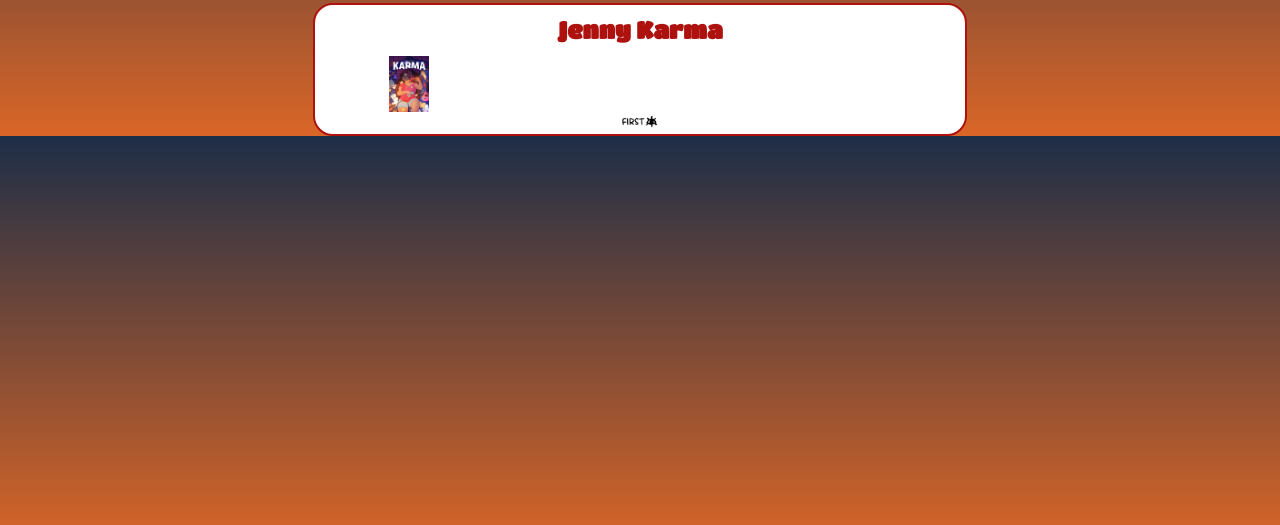
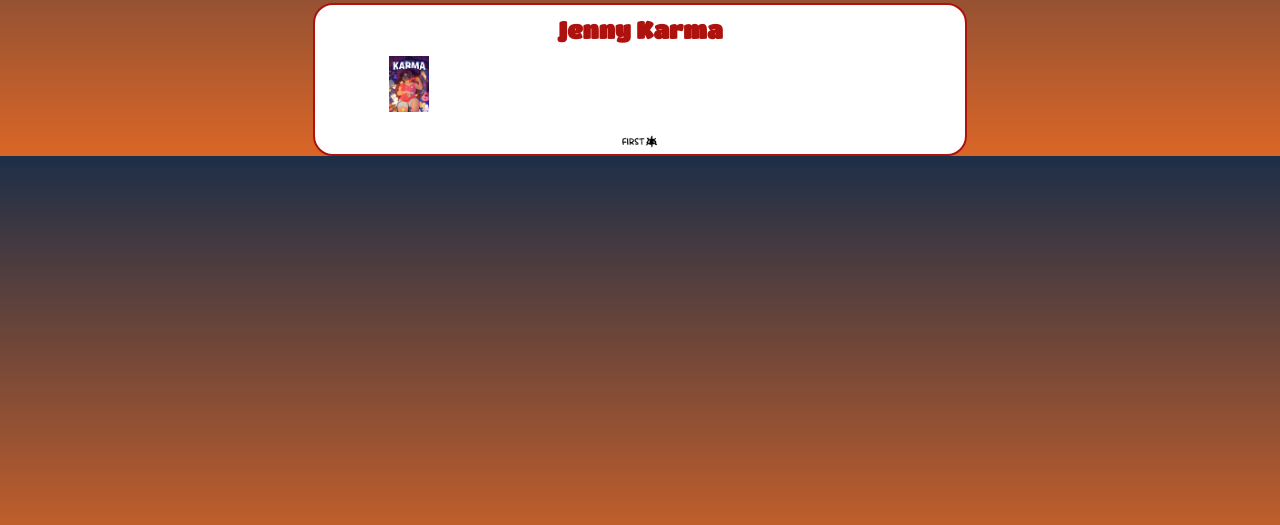
Before and after one commit to NotDylan42/NotDylan42.github.io, a plain HTML site: page gallery.html in a window 1280 px wide. Shown: the part 275-800 px from the top of the page. Drawn offline with Linux system fonts and the light colour scheme.

Commit message:
Update gallery.css

```diff
--- a/css/gallery.css
+++ b/css/gallery.css
@@ -182,7 +182,7 @@ img:first-child {
     display: block;
 }
 
-.controls {
+.comic_navigator {
     margin-top: 20px;
 }
 
```
